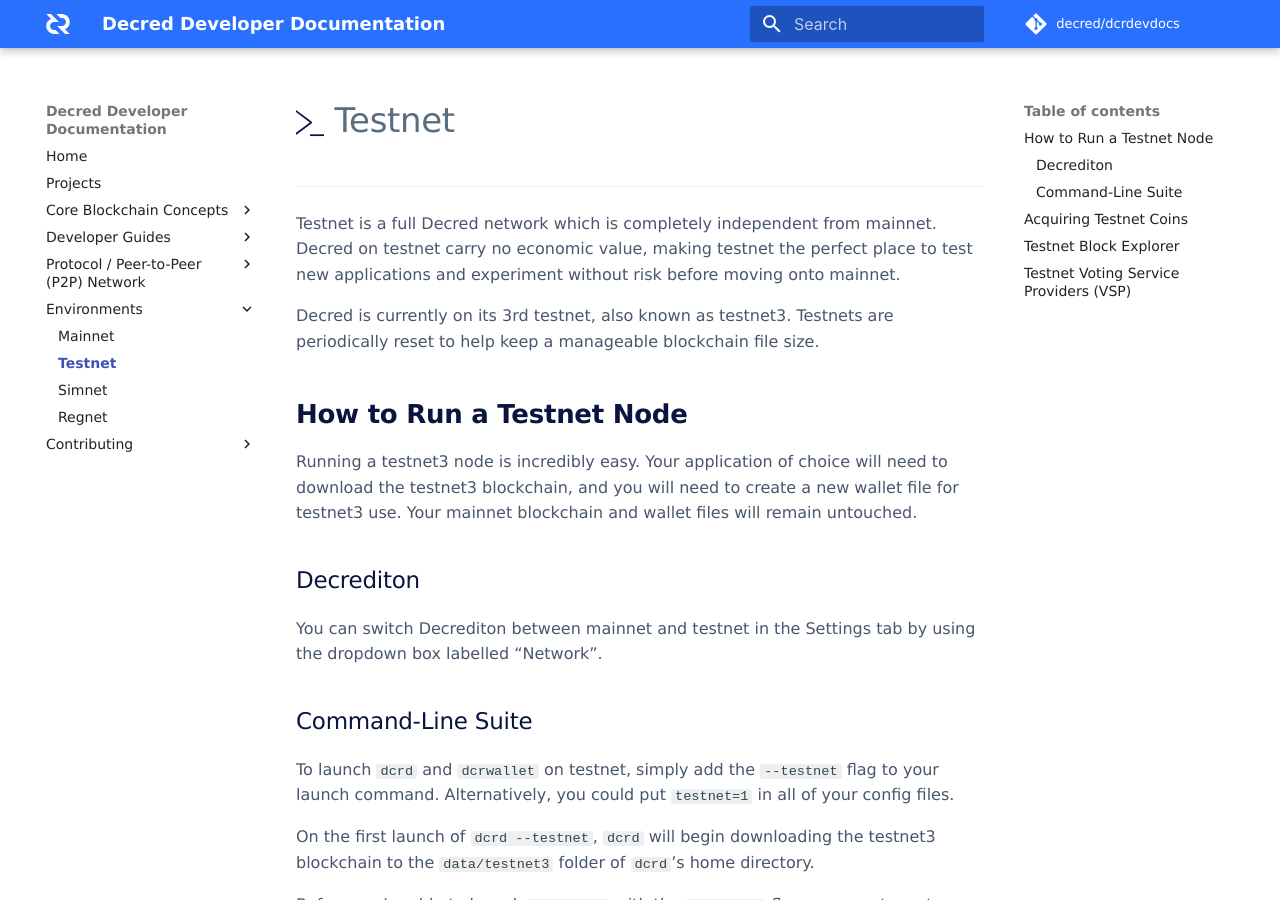
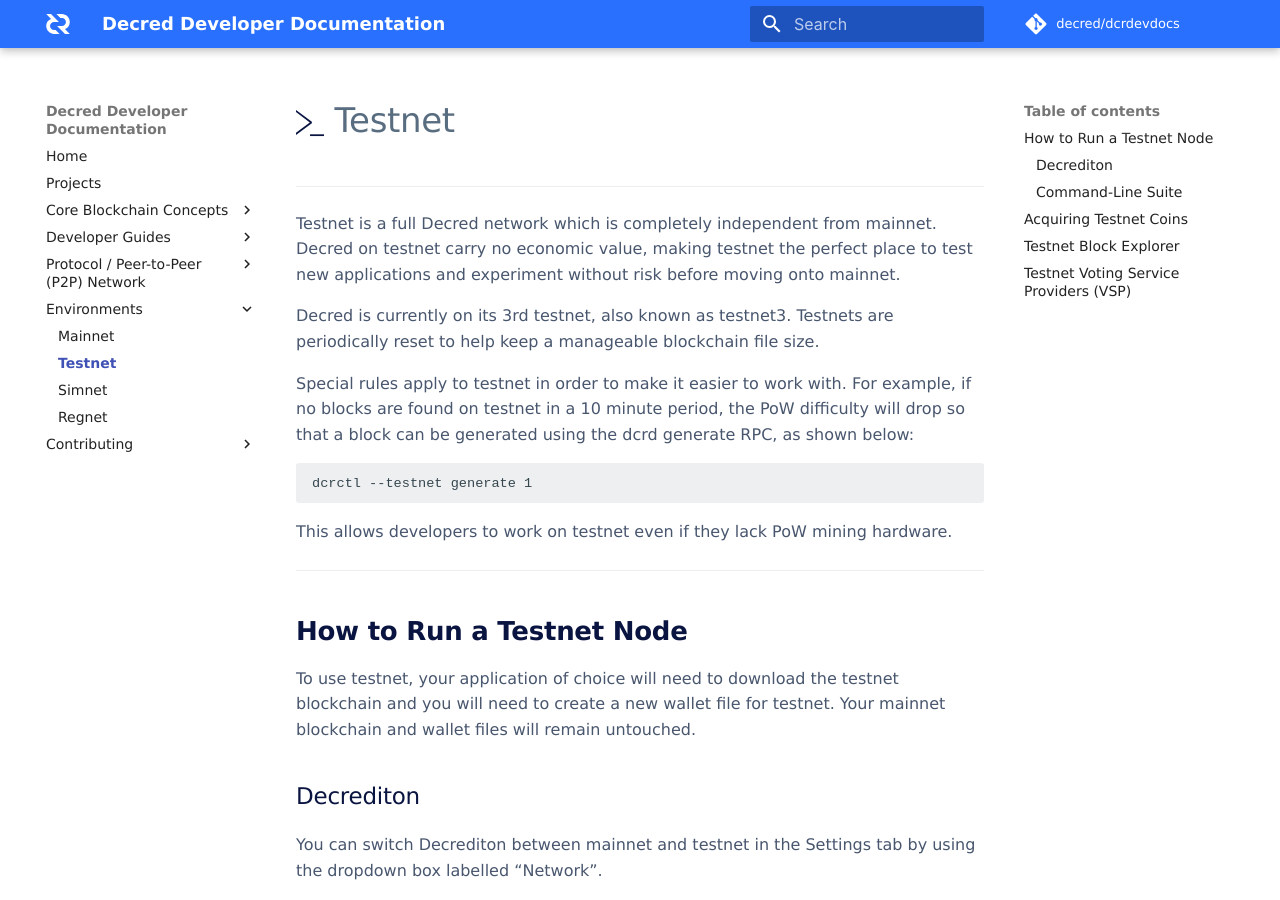
Before and after one commit to decred/dcrdevdocs, an MkDocs documentation site: the page built from docs/environments/testnet.md, in a window 1280 px wide and 900 px high. Built offline with MkDocs 1.6.1 and Material for MkDocs 9.7.7, drawn with Linux system fonts in a browser that asks for light colours; some web fonts are replaced; comment, search, counter and statistics services are not loaded.

Commit message:
Extra details for environment pages. (#56)

````diff
--- a/docs/environments/testnet.md
+++ b/docs/environments/testnet.md
@@ -9,12 +9,24 @@ test new applications and experiment without risk before moving onto mainnet.
 Decred is currently on its 3rd testnet, also known as testnet3. Testnets are
 periodically reset to help keep a manageable blockchain file size.
 
+Special rules apply to testnet in order to make it easier to work with.
+For example, if no blocks are found on testnet in a 10 minute period, the PoW
+difficulty will drop so that a block can be generated using the dcrd generate
+RPC, as shown below:
+
+```no-highlight
+dcrctl --testnet generate 1
+```
+
+This allows developers to work on testnet even if they lack PoW mining hardware.
+
+---
+
 ## How to Run a Testnet Node
 
-Running a testnet3 node is incredibly easy. Your application of choice will need
-to download the testnet3 blockchain, and you will need to create a new wallet
-file for testnet3 use. Your mainnet blockchain and wallet files will remain
-untouched.
+To use testnet, your application of choice will need to download the testnet
+blockchain and you will need to create a new wallet file for testnet.
+Your mainnet blockchain and wallet files will remain untouched.
 
 ### Decrediton
 
@@ -53,8 +65,8 @@ listed at the bottom of that page when you're done playing with the testnet.
 
 ## Testnet Block Explorer
 
-A testnet instance of [dcrdata](https://github.com/decred/dcrdata) is available for public
-use at <https://testnet.dcrdata.org/>.
+A testnet instance of [dcrdata](https://github.com/decred/dcrdata) is available
+for public use at <https://testnet.dcrdata.org/>.
 
 ---
 
````
Also changed, not shown: docs/environments/mainnet.md (+12 -1 lines), docs/environments/regnet.md (+3 -0 lines), docs/environments/simnet.md (+5 -0 lines).
